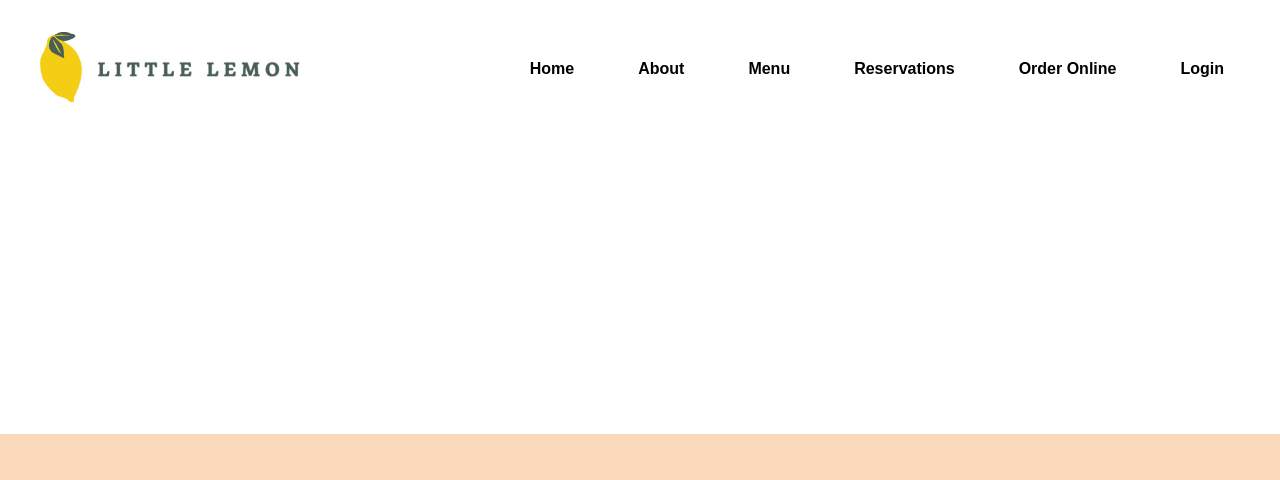
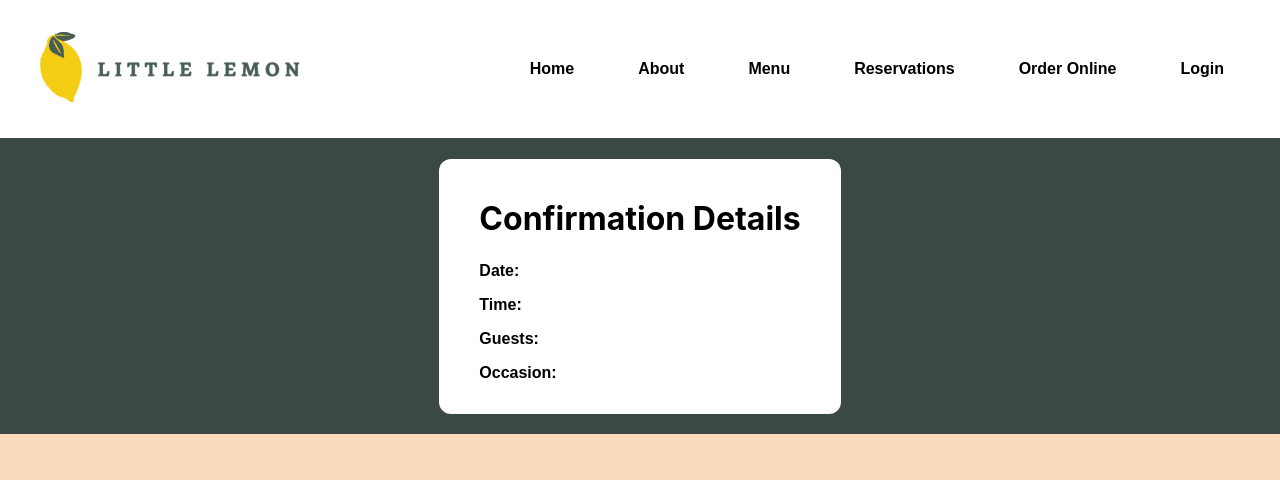
Before and after one commit to OmarZambranoDev/little-lemon, a React (Create React App) app: page /confirmation in a window 1280 px wide. Shown: the top 480 px of the page. Built offline with nearby package versions, Linux system fonts and the light colour scheme; grey boxes are pictures that could not be loaded.

Commit message:
confirmation page

```diff
--- a/src/App.js
+++ b/src/App.js
@@ -1,29 +1,55 @@
-import { useReducer } from "react";
-import { BrowserRouter as Router, Routes, Route } from "react-router-dom";
+import { useReducer, useState } from "react";
+import { useNavigate, BrowserRouter as Router, Routes, Route } from "react-router-dom";
 import Header from "./components/Header";
 import Main from "./components/HomePage/Main";
 import Footer from "./components/Footer";
 import HomePage from "./components/HomePage/HomePage";
 import BookingPage from "./components/BookingPage/BookingPage";
+import ConfirmedBooking from "./components/ConfirmedBooking/ConfirmedBooking";
 import { initialState, reducer } from "./reducers/timesReducer";
 import "./App.css";
 
-function App() {
+function AppContent() {
     const [availableTimes, dispatch] = useReducer(reducer, initialState);
+    const [confirmationData, setConfirmationData] = useState({});
+    const navigate = useNavigate();
+
+    const submitForm = (formData) => {
+        console.log('Form submitted:', formData);
+        try {
+            const responseSubmit = window.submitAPI(formData);
+
+            console.log('API returned submit:', responseSubmit);
+
+            if (responseSubmit && formData) {
+                setConfirmationData(formData);
+                navigate("/confirmation");
+            }
+
+        } catch (error) {
+            console.error('Error calling fetchAPI:', error);
+        }
+    };
 
     return (
-    <Router>
         <div className="App">
             <Header />
             <Main>
                 <Routes>
                     <Route path="/" element={<HomePage />} />
-            <Route path="/booking" element={<BookingPage availableTimes={availableTimes} dispatch={dispatch} />} />
-            <Route path="/home" element={<HomePage />} />
+                    <Route path="/booking" element={<BookingPage availableTimes={availableTimes} dispatch={dispatch} submitForm={submitForm} />} />
+                    <Route path="/confirmation" element={<ConfirmedBooking confirmationData={confirmationData} />} />
                 </Routes>
             </Main>
             <Footer />
         </div>
+    );
+}
+
+function App() {
+    return (
+        <Router>
+            <AppContent />
         </Router>
     );
 }
--- a/src/components/BookingPage/BookingForm.js
+++ b/src/components/BookingPage/BookingForm.js
@@ -1,8 +1,7 @@
 import { useState, useEffect } from 'react';
 import "./styles/BookingForm.css";
 
-const BookingForm = ({ availableTimes, dispatch }) => {
-    const [submitReady, setSubmitReady] = useState(false);
+const BookingForm = ({ availableTimes, dispatch, submitForm }) => {
     const [formData, setFormData] = useState({
         date: '',
         time: '',
@@ -13,19 +12,6 @@ const BookingForm = ({ availableTimes, dispatch }) => {
     useEffect(() => {
         dispatch({ type: "initialize_times" });
     }, [])
-
-    useEffect(() => {
-        if (submitReady) {
-            try {
-                const responseSubmit = window.submitAPI(formData);
-
-                console.log('API returned submit:', responseSubmit);
-
-            } catch (error) {
-                console.error('Error calling fetchAPI:', error);
-            }
-        }
-    }, [submitReady]);
 
     const handleDateChange = (e) => {
         const selectedDate = e.target.value;
@@ -51,8 +37,7 @@ const BookingForm = ({ availableTimes, dispatch }) => {
 
     const handleSubmit = (e) => {
         e.preventDefault();
-        console.log('Form submitted:', formData);
-        setSubmitReady(true);
+        submitForm(formData);
     };
 
     return (
--- a/src/components/BookingPage/BookingPage.js
+++ b/src/components/BookingPage/BookingPage.js
@@ -1,10 +1,10 @@
+import BookingForm from "./BookingForm";
 import "./styles/BookingPage.css";
-import BookingForm from "./BookingForm";
 
-function BookingPage({availableTimes, dispatch}) {
+function BookingPage({availableTimes, dispatch, submitForm}) {
     return (
         <main className="bookingpage-content">
-            <BookingForm availableTimes={availableTimes} dispatch={dispatch}/>
+            <BookingForm availableTimes={availableTimes} dispatch={dispatch} submitForm={submitForm}/>
         </main>
     );
 };
--- a/src/components/BookingPage/styles/BookingForm.css
+++ b/src/components/BookingPage/styles/BookingForm.css
@@ -69,8 +69,6 @@ select {
     .form {
         width: 340px;
         margin: 40px;
-        /* padding: 20px; */
-        /* gap: 15px; */
     }
 
     label {
--- /dev/null
+++ b/src/components/ConfirmedBooking/ConfirmedBooking.js
@@ -0,0 +1,17 @@
+import "./styles/ConfirmedBooking.css";
+
+function ConfirmedBooking({ confirmationData }) {
+    return (
+        <main className="confirmation-content">
+            <div className="confirmation-card">
+                <h1>Confirmation Details</h1>
+                <span>Date: {confirmationData.date}</span>
+                <span>Time: {confirmationData.time}</span>
+                <span>Guests: {confirmationData.guests}</span>
+                <span>Occasion: {confirmationData.occasion}</span>
+            </div>
+        </main>
+    );
+};
+
+export default ConfirmedBooking;
--- /dev/null
+++ b/src/components/ConfirmedBooking/styles/ConfirmedBooking.css
@@ -0,0 +1,32 @@
+.confirmation-content {
+    background: #3a4a43;
+    display: flex;
+    flex: 1;
+    align-items: center;
+    justify-content: center;
+    height: 100%;
+}
+
+.confirmation-card {
+    display: grid;
+    background: white;
+    border-radius: 12px;
+    max-width: 450px;
+    padding: 40px;
+    gap: 24px;
+}
+
+span {
+    font-weight: 600;
+    color: black;
+    font-size: 16px;
+    margin-bottom: -8px;
+    font-family: sans-serif;
+}
+
+@media (max-width: 768px) {
+    .confirmation-card {
+        width: 340px;
+        margin: 40px;
+    }
+}
```
Lines whose indentation alone changed are shown as unchanged.
